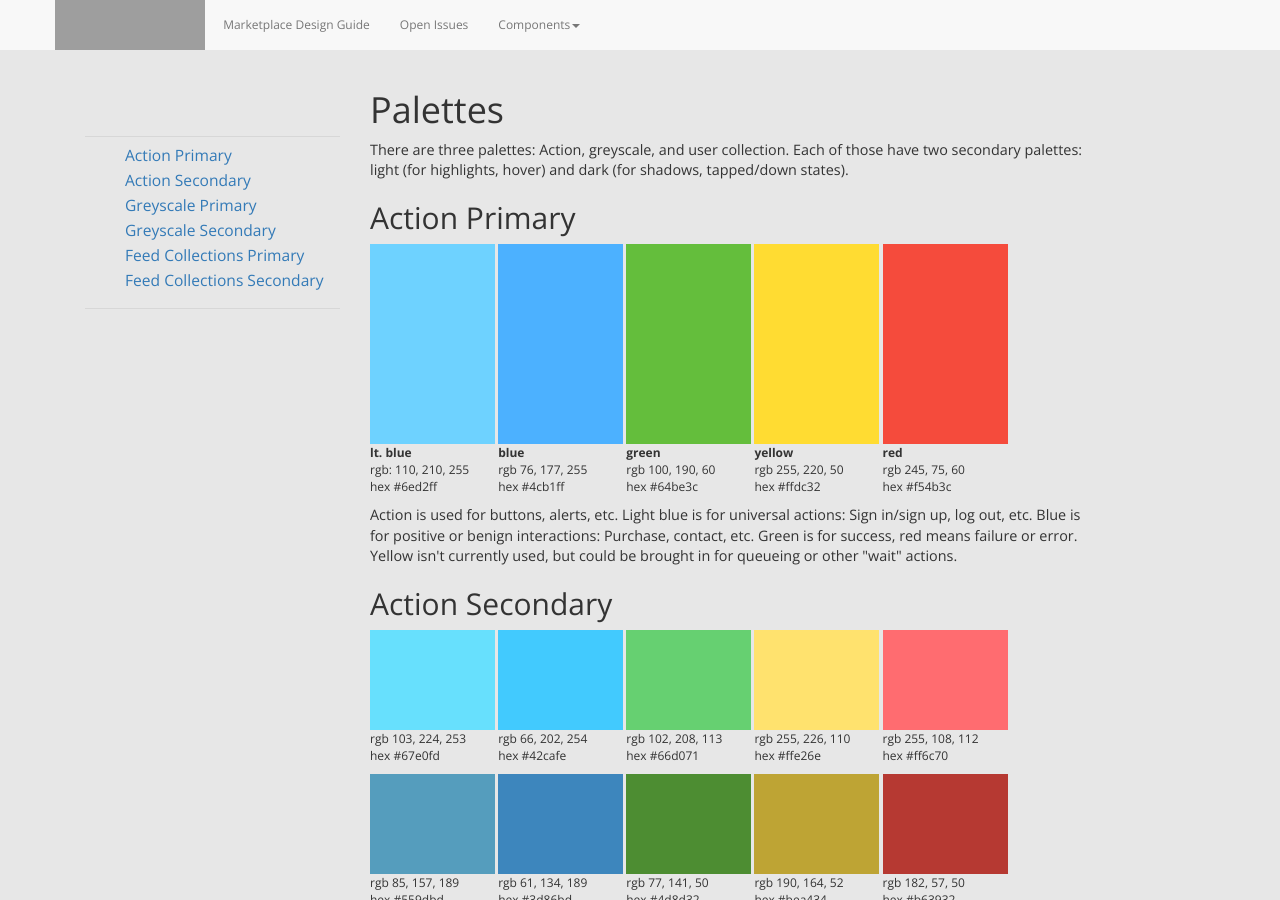
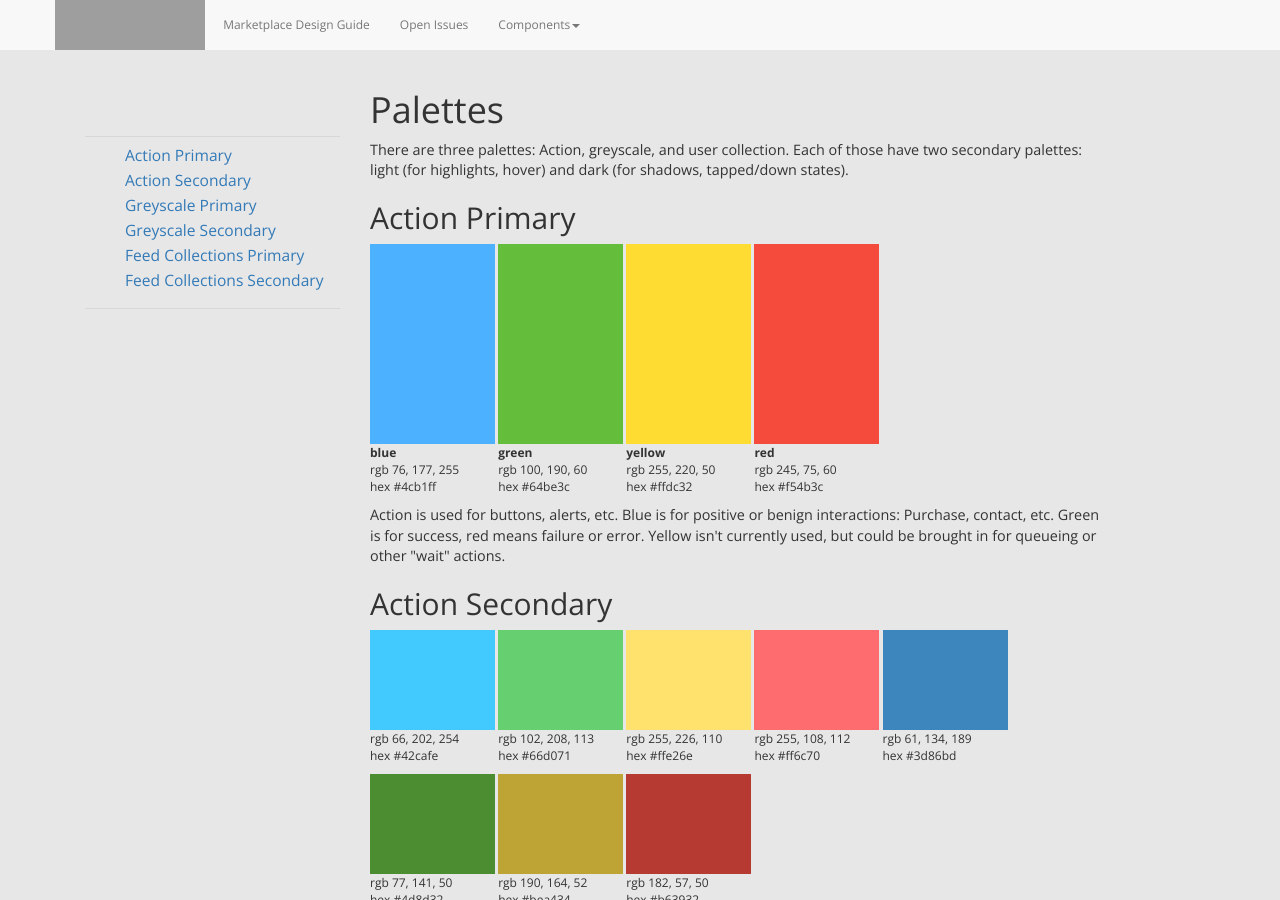
Before and after one commit to MarketplaceUX/marketplace-style-guides, a Jekyll site: the page built from palette.html, in a window 1280 px wide and 900 px high. Built offline with Jekyll 4.4.1, drawn with Linux system fonts in a browser that asks for light colours; nearby versions of some CDN libraries; grey boxes are pictures that could not be loaded.

Commit message:
removed lt blue

```diff
--- a/palette.html
+++ b/palette.html
@@ -21,10 +21,6 @@ multipage: false
 		<div class="hiddenAnchor" id="actionPrimary"></div>
 		<h2>Action Primary</h2>
 			<div style="display:inline-block;">
-				<div style="width:125px; height:200px; background-color:#6ed2ff;"></div>
-				<p><strong>lt. blue</strong><br>rgb: 110, 210, 255<br>hex #6ed2ff</p>
-			</div>
-			<div style="display:inline-block;">
 				<div style="width:125px; height:200px; background-color:#4cb1ff;"></div>
 				<p><strong>blue</strong><br>rgb 76, 177, 255<br>hex #4cb1ff</p>
 			</div>
@@ -41,15 +37,11 @@ multipage: false
 				<p><strong>red</strong><br>rgb 245, 75, 60<br>hex #f54b3c</p>
 			</div>
 		<p class="longText">
-			Action is used for buttons, alerts, etc. Light blue is for universal actions: Sign in/sign up, log out, etc. Blue is for positive or benign interactions: Purchase, contact, etc. Green is for success, red means failure or error. Yellow isn't currently used, but could be brought in for queueing or other "wait" actions.
+			Action is used for buttons, alerts, etc. Blue is for positive or benign interactions: Purchase, contact, etc. Green is for success, red means failure or error. Yellow isn't currently used, but could be brought in for queueing or other "wait" actions.
 		</p>
 
 		<div class="hiddenAnchor" id="actionSecondary"></div>
 		<h2>Action Secondary</h2>
-			<div style="display:inline-block;">
-				<div style="width:125px; height:100px; background-color:#67e0fd;"></div>
-				<p>rgb 103, 224, 253<br>hex #67e0fd</p>
-			</div>
 			<div style="display:inline-block;">
 				<div style="width:125px; height:100px; background-color:#42cafe;"></div>
 				<p>rgb 66, 202, 254<br>hex #42cafe</p>
@@ -67,10 +59,6 @@ multipage: false
 				<p>rgb 255, 108, 112<br>hex #ff6c70</p>
 			</div>
 
-			<div style="display:inline-block;">
-				<div style="width:125px; height:100px; background-color:#559dbd;"></div>
-				<p>rgb 85, 157, 189<br>hex #559dbd</p>
-			</div>
 			<div style="display:inline-block;">
 				<div style="width:125px; height:100px; background-color:#3d86bd;"></div>
 				<p>rgb 61, 134, 189<br>hex #3d86bd</p>
```
